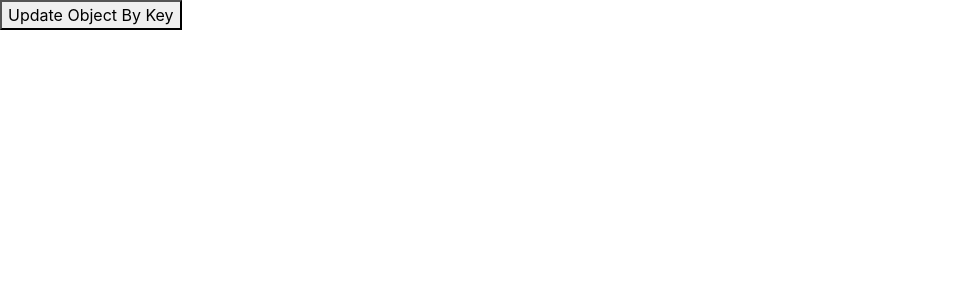
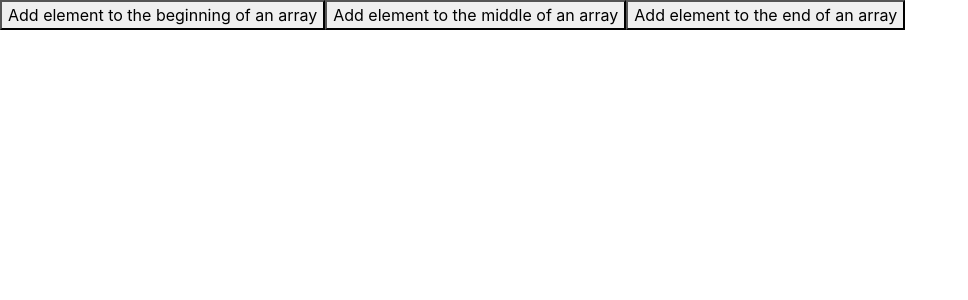
Before and after one commit to ankitkeshari719/Immutability-In-React, a React (Create React App) app: page / in a window 1280 px wide. Shown: the top 300 px of the page, without its empty margins (0-968 px from the left). Built offline with nearby package versions, Linux system fonts and the light colour scheme.

Commit message:
Add and remove element to an arry

```diff
--- a/src/App.js
+++ b/src/App.js
@@ -2,7 +2,8 @@ import React, { Component } from "react";
 import {
   UpdateArrayOfObject,
   UpdateNestedObject,
-  UpdateObjectByKey
+  UpdateObjectByKey,
+  AddElementToArray
 } from "./Components";
 
 class App extends Component {
@@ -11,7 +12,8 @@ class App extends Component {
       <div>
         {/* <UpdateArrayOfObject /> */}
         {/* <UpdateNestedObject /> */}
-        <UpdateObjectByKey />
+        {/* <UpdateObjectByKey /> */}
+        <AddElementToArray />
       </div>
     );
   }
--- /dev/null
+++ b/src/Components/AddElementToArray.js
@@ -0,0 +1,45 @@
+import React, { Component } from "react";
+
+export default class AddElementToArray extends Component {
+  state = {
+    array_begin: [1, 2, 3],
+    array_middle: [1, 2, 3],
+    array_end: [1, 2, 3]
+  };
+
+  addElementToBegin = newElement => {
+    let newArray = [newElement, ...this.state.array_begin];
+    this.setState({ array_begin: newArray });
+  };
+
+  addElementToMiddle = (newElement, index) => {
+    let newArray = [
+      ...this.state.array_middle.slice(0, index),
+      newElement,
+      ...this.state.array_middle.slice(index)
+    ];
+    this.setState({ array_middle: newArray });
+  };
+
+  addElementToEnd = newElement => {
+    let newArray = [...this.state.array_end, newElement];
+    this.setState({ array_end: newArray });
+  };
+
+  render() {
+    console.log(this.state);
+    return (
+      <div>
+        <button onClick={() => this.addElementToBegin(0)}>
+          Add element to the beginning of an array
+        </button>
+        <button onClick={() => this.addElementToMiddle(4, 1)}>
+          Add element to the middle of an array
+        </button>
+        <button onClick={() => this.addElementToEnd(4)}>
+          Add element to the end of an array
+        </button>
+      </div>
+    );
+  }
+}
--- a/src/Components/index.js
+++ b/src/Components/index.js
@@ -1,3 +1,4 @@
 export { default as UpdateArrayOfObject } from "./UpdateArrayOfObject";
 export { default as UpdateNestedObject } from "./UpdateNestedObject";
 export { default as UpdateObjectByKey } from "./UpdateObjectByKey";
+export { default as AddElementToArray } from "./AddElementToArray";
```
